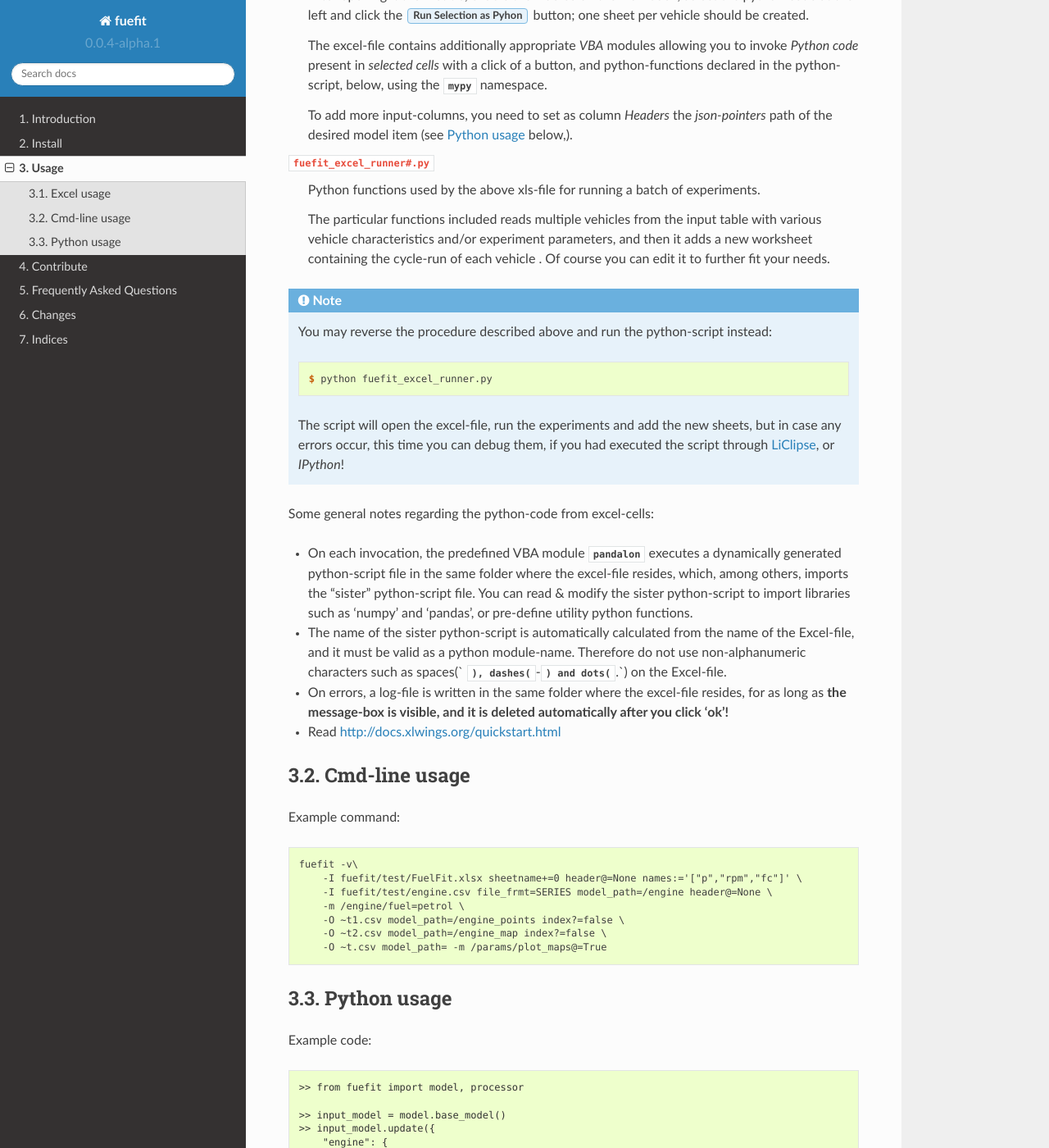
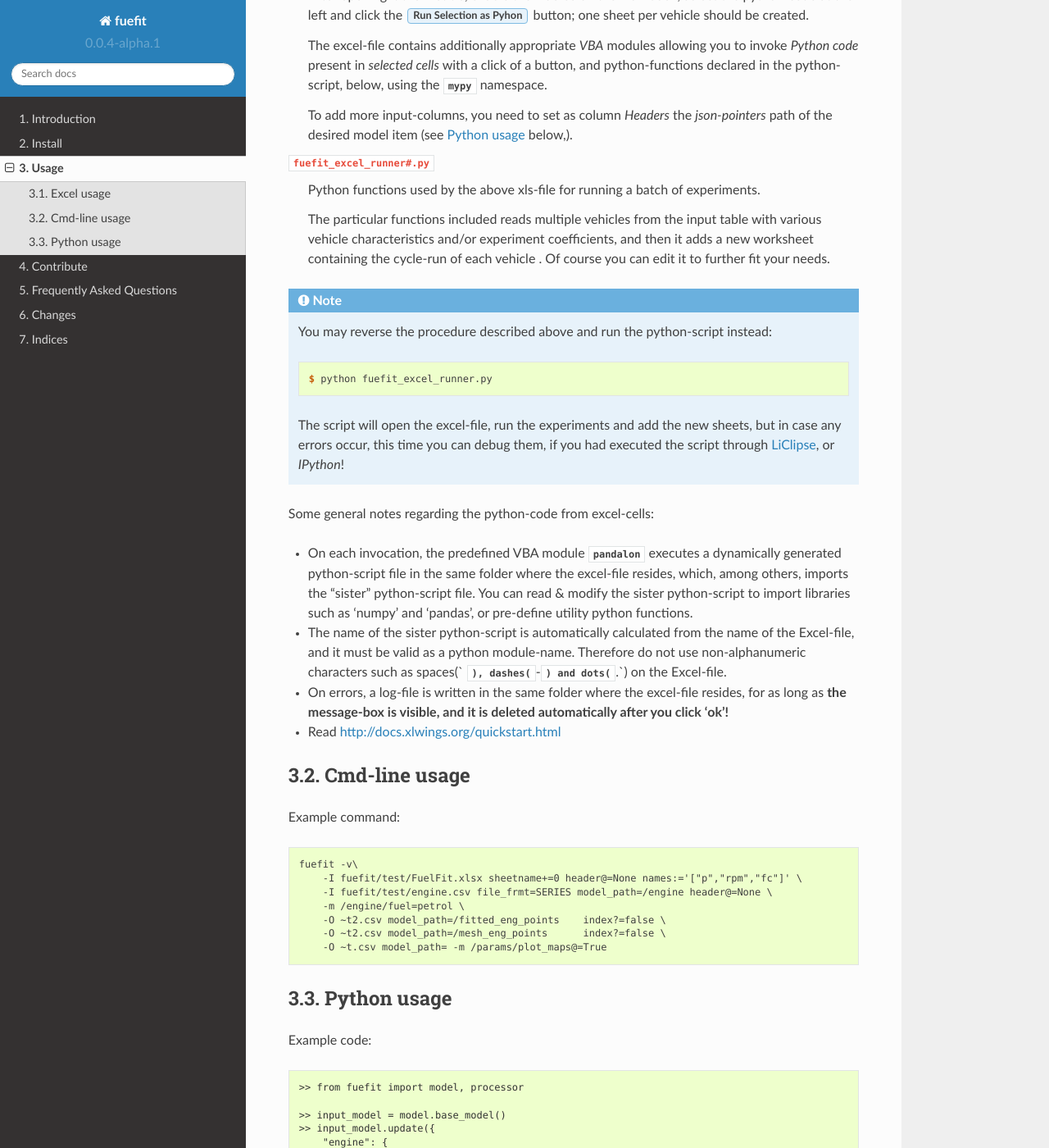
Before and after one commit to JRCSTU/fuefit, a Sphinx documentation site: the page built from Docs/usage.rst, in a window 1280 px wide and 1400 px high, scrolled down 903 px. Shown: the whole window at 82% size. Built offline with Sphinx 7.4.7 and the Read the Docs theme 2.0.0, drawn with Linux system fonts in a browser that asks for light colours; some of the changed text lies outside the part shown.

Commit message:
Properly fit measured_eng_points.
* core:
** Restructure processor code for readability.
* model: Rename fitted_map --> fitted_eng_map
* model: Rename fitting-params --> coefficients.
* log: Fix log-names.

```diff
--- a/README.rst
+++ b/README.rst
@@ -10,7 +10,7 @@
 :Copyright:     2014 European Commission (`JRC-IET <http://iet.jrc.ec.europa.eu/>`_)
 :License:       `EUPL 1.1+ <https://joinup.ec.europa.eu/software/page/eupl>`_
 
-The *fuefit* is a python package that calculates fitted fuel-maps from measured engine data-points based on parameters with physical meaning.
+*Fuefit* is a python package that calculates fitted fuel-maps from measured engine data-points based on coefficients with physical meaning.
 
 
 .. _before-intro:
@@ -24,12 +24,13 @@
 
 1) Accepts **fuel-consumption engine data points** as input
    (RPM, Power and Fuel-Consumption or equivalent quantities such as CM, PME/Torque and PMF/FC).
-2) Uses those points to **fit the parameters** :math:`a, b, c, a2, b2, loss0, loss2` in the following formula:[#]_
+2) Uses those points to **fit the coefficients** :math:`a, b, c, a2, b2, loss0, loss2` in the following formula:[#]_
 
   .. (a + b*cm + c*cm**2)*pmf + (a2 + b2*cm)*pmf**2 + loss0 + loss2*cm**2
   .. math::
 
-        \mathbf{pme} = (a + b\times{\mathbf{cm}} + c\times{\mathbf{cm^2}})\times{\mathbf{pmf}} + (a2 + b2\times{\mathbf{cm}})\times{\mathbf{pmf^2}} + loss0 + loss2\times{\mathbf{cm^2}}
+        \mathbf{pme} = (a + b\times{\mathbf{cm}} + c\times{\mathbf{cm^2}})\times{\mathbf{pmf}} +
+                (a2 + b2\times{\mathbf{cm}})\times{\mathbf{pmf^2}} + loss0 + loss2\times{\mathbf{cm^2}}
 
 3) **Spits-out the input engine-points** according to the fitting.
 
@@ -283,7 +284,7 @@
     Python functions used by the above xls-file for running a batch of experiments.
 
     The particular functions included reads multiple vehicles from the input table with various
-    vehicle characteristics and/or experiment parameters, and then it adds a new worksheet containing
+    vehicle characteristics and/or experiment coefficients, and then it adds a new worksheet containing
     the cycle-run of each vehicle .
     Of course you can edit it to further fit your needs.
 
@@ -322,8 +323,8 @@
         -I fuefit/test/FuelFit.xlsx sheetname+=0 header@=None names:='["p","rpm","fc"]' \
         -I fuefit/test/engine.csv file_frmt=SERIES model_path=/engine header@=None \
         -m /engine/fuel=petrol \
-        -O ~t1.csv model_path=/engine_points index?=false \
-        -O ~t2.csv model_path=/engine_map index?=false \
+        -O ~t2.csv model_path=/fitted_eng_points    index?=false \
+        -O ~t2.csv model_path=/mesh_eng_points      index?=false \
         -O ~t.csv model_path= -m /params/plot_maps@=True
 
 
```
Also changed, not shown: other parts of README.rst (+15 -3 lines), Docs/faq.rst (+9 -3 lines), 8 other files.
